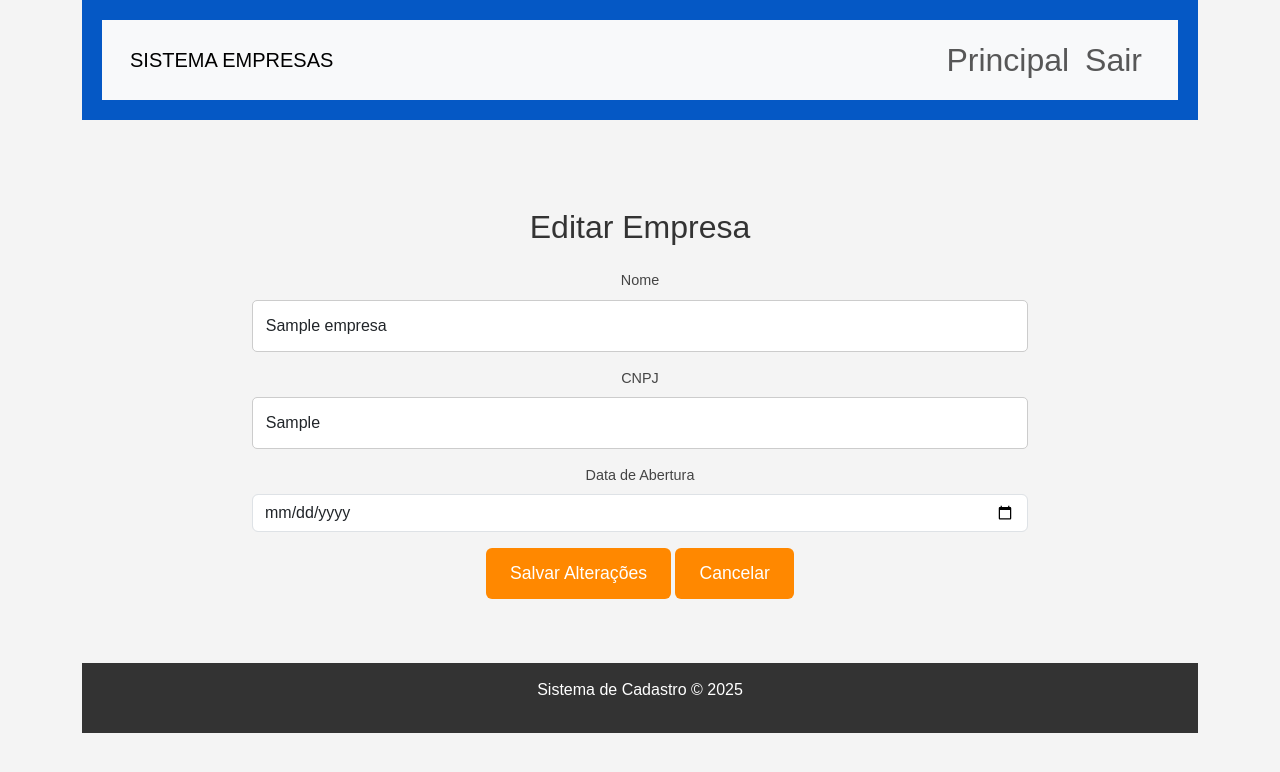
After one commit to TI02-jp/siteDjango, a Flask app: page /empresa/editar/1 in a window 1280 px wide. The commit adds this page. Shown: the top 772 px of the page. Run offline with Flask 3, Linux system fonts and the light colour scheme; a user stored in the database is signed in; tables that the repository leaves empty hold one stand-in row (values such as "Sample post"); some libraries are stand-ins or nearby versions.

Commit message:
funcionalidade ao botão editar

```diff
--- a/app/controllers/routes.py
+++ b/app/controllers/routes.py
@@ -1,4 +1,4 @@
-from flask import render_template, redirect, url_for, flash
+from flask import render_template, redirect, url_for, flash, request
 from flask_login import current_user, login_required, login_user, logout_user
 from app import app, db
 from app.loginForms import LoginForm, RegistrationForm
@@ -118,6 +118,25 @@ def excluir_empresa(id):
         flash(f'Erro ao excluir empresa: {e}', 'danger')
     return redirect(url_for('listar_empresas'))
 
+@app.route('/empresa/editar/<int:id>', methods=['GET', 'POST'])
+@login_required
+def editar_empresa(id):
+    empresa = Empresa.query.get_or_404(id)
+
+    if request.method == 'POST':
+        empresa.NomeEmpresa = request.form['nome']
+        empresa.CNPJ = request.form['cnpj']
+        empresa.DataAbertura = datetime.strptime(request.form['data_abertura'], '%Y-%m-%d')
+        try:
+            db.session.commit()
+            flash('Empresa atualizada com sucesso!', 'success')
+            return redirect(url_for('listar_empresas'))
+        except Exception as e:
+            db.session.rollback()
+            flash(f'Erro ao atualizar empresa: {e}', 'danger')
+
+    return render_template('empresas/editar_empresa.html', empresa=empresa)
+
 @app.route('/relatorios')
 @login_required
 def relatorios():
--- /dev/null
+++ b/app/templates/empresas/editar_empresa.html
@@ -0,0 +1,29 @@
+{% extends "base.html" %}
+
+{% block title %}Editar Empresa{% endblock %}
+
+{% block content %}
+<div class="container mt-4" style="max-width: 800px;">
+    <h2 class="mb-4 text-center">Editar Empresa</h2>
+    <form method="POST">
+        <input type="hidden" name="csrf_token" value="{{ csrf_token() }}">
+        <div class="mb-3">
+            <label for="nome" class="form-label">Nome</label>
+            <input type="text" class="form-control" id="nome" name="nome" value="{{ empresa.NomeEmpresa }}" required>
+        </div>
+        <div class="mb-3">
+            <label for="cnpj" class="form-label">CNPJ</label>
+            <input type="text" class="form-control" id="cnpj" name="cnpj" value="{{ empresa.CNPJ }}" required>
+        </div>
+        <div class="mb-3">
+            <label for="data_abertura" class="form-label">Data de Abertura</label>
+            <input type="date" class="form-control" id="data_abertura" name="data_abertura"
+                value="{{ empresa.DataAbertura if empresa.DataAbertura }}">
+        </div>
+        <div class="text-center">
+            <button type="submit" class="btn btn-primary px-4">Salvar Alterações</button>
+            <a href="{{ url_for('listar_empresas') }}" class="btn btn-secondary px-4">Cancelar</a>
+        </div>
+    </form>
+</div>
+{% endblock %}
--- a/app/templates/empresas/listar.html
+++ b/app/templates/empresas/listar.html
@@ -24,7 +24,7 @@
                 <td class="cnpj-col">{{ empresa.CNPJ }}</td>
                 <td>{{ empresa.DataAbertura.strftime('%d/%m/%Y') if empresa.DataAbertura else 'N/A' }}</td>
                 <td class="acao-col">
-                    <a href="#" class="btn btn-sm btn-custom me-2">Editar</a>
+                    <a href="{{ url_for('editar_empresa', id=empresa.id) }}" class="btn btn-sm btn-custom me-2">Editar</a>
                         <form id="form-excluir-{{ empresa.id }}" action="{{ url_for('excluir_empresa', id=empresa.id) }}" method="POST" style="display:inline;">
                             <input type="hidden" name="csrf_token" value="{{ csrf_token() }}">
                             <button type="button" class="btn btn-sm btn-danger" onclick="confirmarExclusao({{ empresa.id }})">Excluir</button>
```
